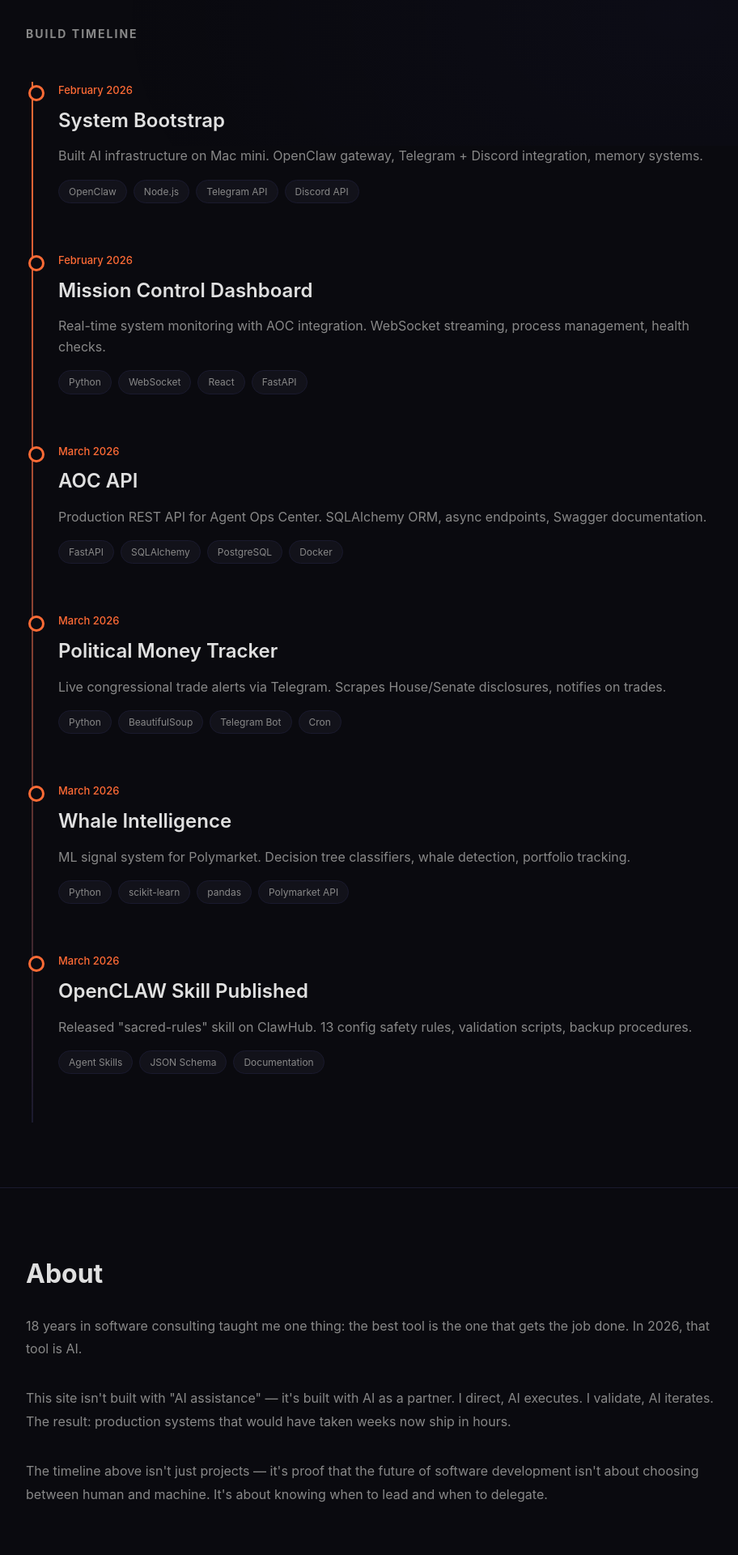
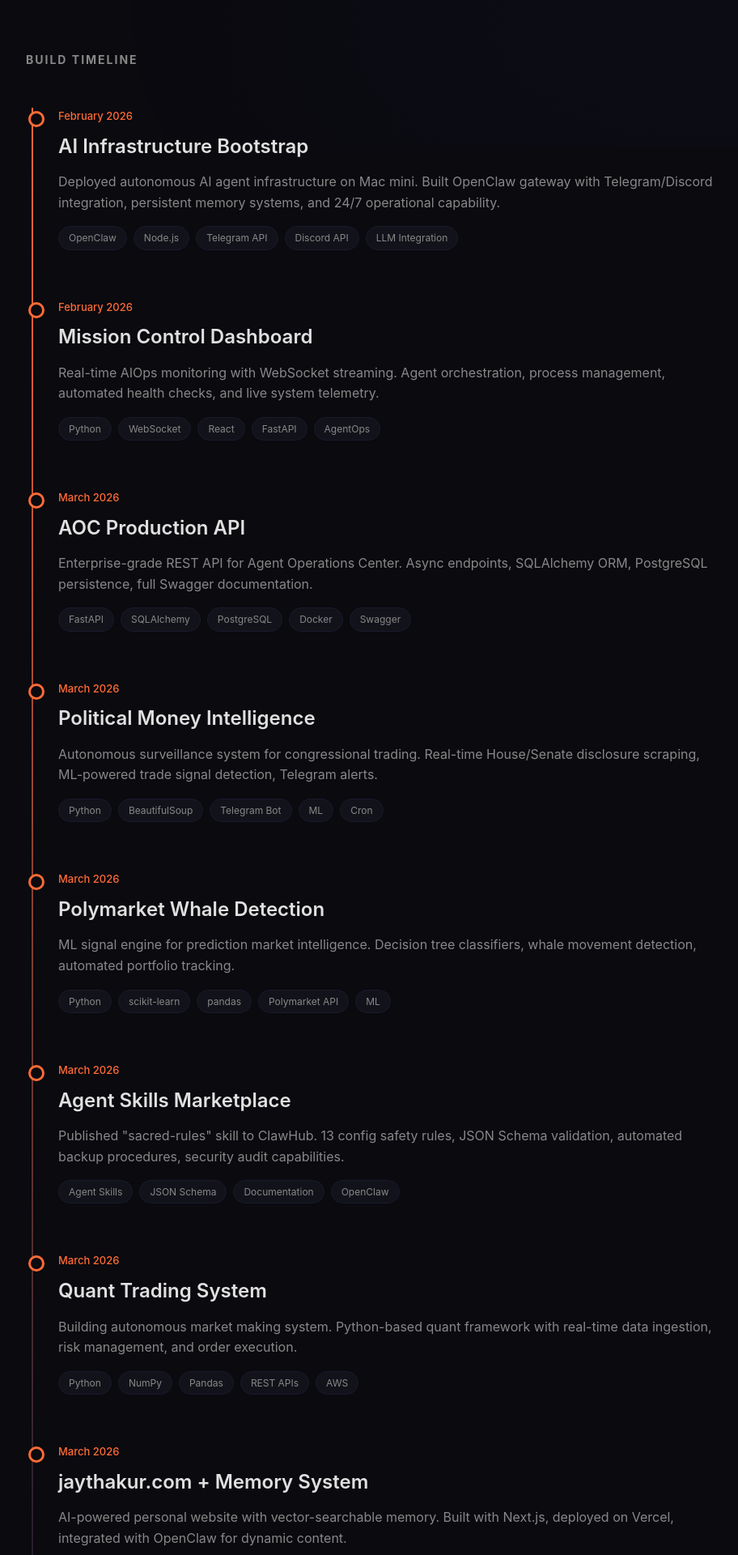
Before and after one commit to jayrizz/jaythakur.com, a Next.js app: page / in a window 1280 px wide. Shown: the part 620-2540 px from the top of the page at 81% size, without its empty margins (182-1094 px from the left). Built offline with nearby package versions, Linux system fonts and the light colour scheme.

Commit message:
Enhance timeline with AI autonomy focus, add more projects

```diff
--- a/src/app/page.tsx
+++ b/src/app/page.tsx
@@ -6,39 +6,51 @@ import { motion } from 'framer-motion'
 const timelineData = [
   {
     date: 'February 2026',
-    title: 'System Bootstrap',
-    description: 'Built AI infrastructure on Mac mini. OpenClaw gateway, Telegram + Discord integration, memory systems.',
-    tech: ['OpenClaw', 'Node.js', 'Telegram API', 'Discord API']
+    title: 'AI Infrastructure Bootstrap',
+    description: 'Deployed autonomous AI agent infrastructure on Mac mini. Built OpenClaw gateway with Telegram/Discord integration, persistent memory systems, and 24/7 operational capability.',
+    tech: ['OpenClaw', 'Node.js', 'Telegram API', 'Discord API', 'LLM Integration']
   },
   {
     date: 'February 2026',
     title: 'Mission Control Dashboard',
-    description: 'Real-time system monitoring with AOC integration. WebSocket streaming, process management, health checks.',
-    tech: ['Python', 'WebSocket', 'React', 'FastAPI']
+    description: 'Real-time AIOps monitoring with WebSocket streaming. Agent orchestration, process management, automated health checks, and live system telemetry.',
+    tech: ['Python', 'WebSocket', 'React', 'FastAPI', 'AgentOps']
   },
   {
     date: 'March 2026',
-    title: 'AOC API',
-    description: 'Production REST API for Agent Ops Center. SQLAlchemy ORM, async endpoints, Swagger documentation.',
-    tech: ['FastAPI', 'SQLAlchemy', 'PostgreSQL', 'Docker']
+    title: 'AOC Production API',
+    description: 'Enterprise-grade REST API for Agent Operations Center. Async endpoints, SQLAlchemy ORM, PostgreSQL persistence, full Swagger documentation.',
+    tech: ['FastAPI', 'SQLAlchemy', 'PostgreSQL', 'Docker', 'Swagger']
   },
   {
     date: 'March 2026',
-    title: 'Political Money Tracker',
-    description: 'Live congressional trade alerts via Telegram. Scrapes House/Senate disclosures, notifies on trades.',
-    tech: ['Python', 'BeautifulSoup', 'Telegram Bot', 'Cron']
+    title: 'Political Money Intelligence',
+    description: 'Autonomous surveillance system for congressional trading. Real-time House/Senate disclosure scraping, ML-powered trade signal detection, Telegram alerts.',
+    tech: ['Python', 'BeautifulSoup', 'Telegram Bot', 'ML', 'Cron']
   },
   {
     date: 'March 2026',
-    title: 'Whale Intelligence',
-    description: 'ML signal system for Polymarket. Decision tree classifiers, whale detection, portfolio tracking.',
-    tech: ['Python', 'scikit-learn', 'pandas', 'Polymarket API']
+    title: 'Polymarket Whale Detection',
+    description: 'ML signal engine for prediction market intelligence. Decision tree classifiers, whale movement detection, automated portfolio tracking.',
+    tech: ['Python', 'scikit-learn', 'pandas', 'Polymarket API', 'ML']
   },
   {
     date: 'March 2026',
-    title: 'OpenCLAW Skill Published',
-    description: 'Released "sacred-rules" skill on ClawHub. 13 config safety rules, validation scripts, backup procedures.',
-    tech: ['Agent Skills', 'JSON Schema', 'Documentation']
+    title: 'Agent Skills Marketplace',
+    description: 'Published "sacred-rules" skill to ClawHub. 13 config safety rules, JSON Schema validation, automated backup procedures, security audit capabilities.',
+    tech: ['Agent Skills', 'JSON Schema', 'Documentation', 'OpenClaw']
+  },
+  {
+    date: 'March 2026',
+    title: 'Quant Trading System',
+    description: 'Building autonomous market making system. Python-based quant framework with real-time data ingestion, risk management, and order execution.',
+    tech: ['Python', 'NumPy', 'Pandas', 'REST APIs', 'AWS']
+  },
+  {
+    date: 'March 2026',
+    title: 'jaythakur.com + Memory System',
+    description: 'AI-powered personal website with vector-searchable memory. Built with Next.js, deployed on Vercel, integrated with OpenClaw for dynamic content.',
+    tech: ['Next.js', 'Vercel', 'Vector Search', 'OpenClaw', 'Tailwind']
   }
 ]
 
@@ -67,7 +79,7 @@ export default function Home() {
 
       <section className="hero">
         <div className="container">
-          <p className="tagline">Human + AI Partnership</p>
+          <p className="tagline">AI Operations & Autonomy</p>
           <motion.h1
             initial={{ opacity: 0, y: 20 }}
             animate={mounted ? { opacity: 1, y: 0 } : {}}
@@ -81,7 +93,7 @@ export default function Home() {
             animate={mounted ? { opacity: 1, y: 0 } : {}}
             transition={{ duration: 0.6, delay: 0.1 }}
           >
-            Building production systems with AI. Every project here was architected, coded, and shipped with AI collaborators.
+            Building autonomous AI agents that ship production systems. Every project here was architected, coded, and operated with AI partners running 24/7.
           </motion.p>
         </div>
       </section>
```
